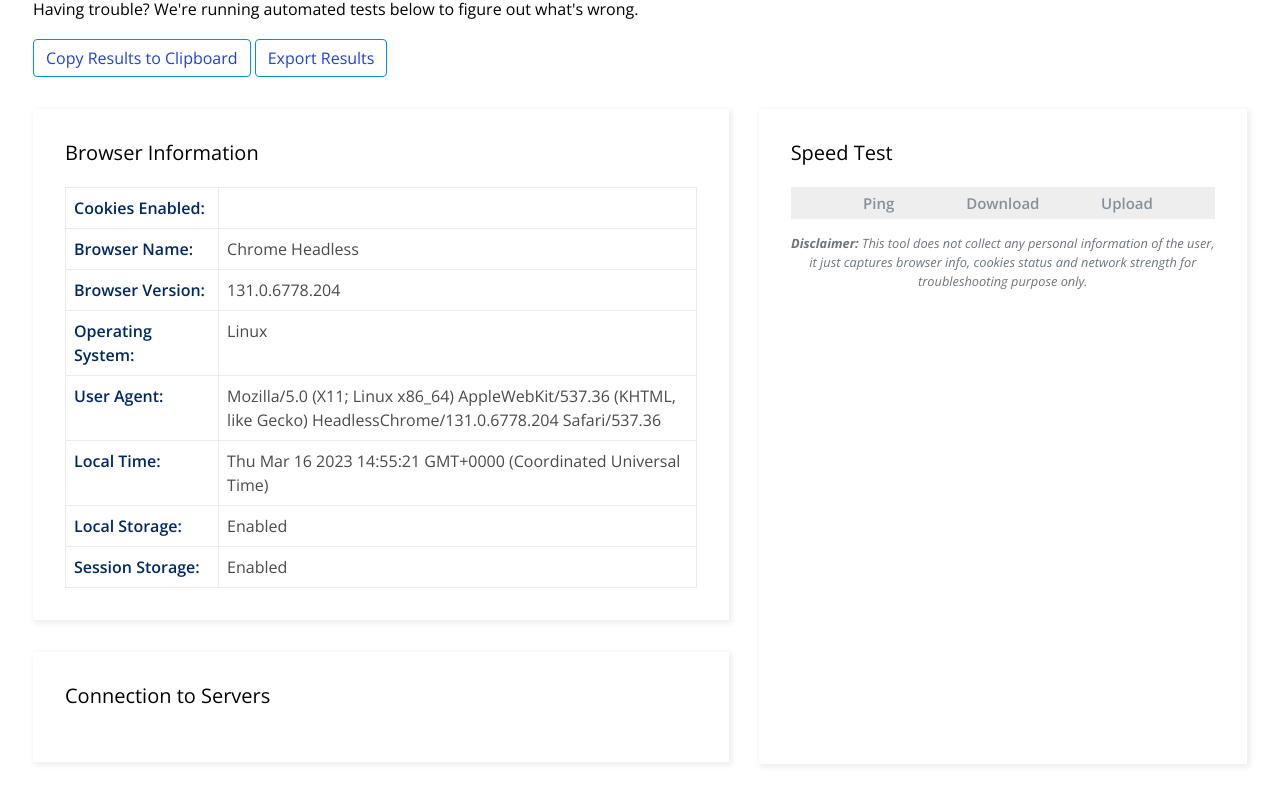
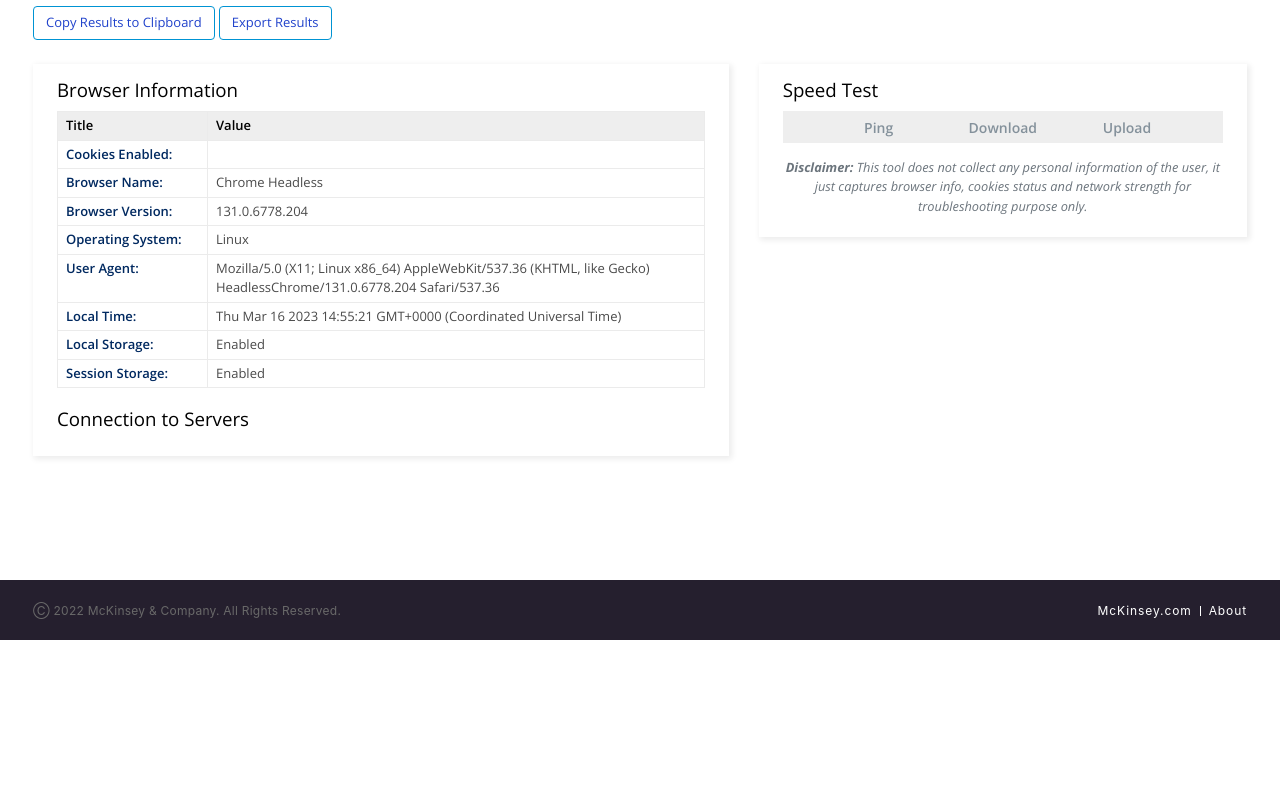
Before and after one commit to murad-hubib/testyourconnection, a plain HTML site: page index.html in a window 1280 px wide. Shown: the part 150-946 px from the top of the page. After the commit the page ends 800 px from the top, so only its background shows below. Drawn offline with nearby package versions, Linux system fonts and the light colour scheme; no server answers; a script that the page names is missing.

Commit message:
MEI-25997 & MEI-26002

```diff
--- a/index.html
+++ b/index.html
@@ -178,7 +178,7 @@
     <div class="container">
         <div class="row connectionWrap">
             <div class="col-lg-12 static-page">
-                <h1>Test Your Connection</h1>
+                <h2>Test Your Connection</h2>
                 <div id="mainCertificatesTemplateListContainer">
                     <div class="activation_link" id="certificatesTemplateListTitle">
                         <p>Having trouble? We're running automated tests below to figure out what's wrong.</p>
@@ -200,11 +200,12 @@
                     <div class="row" id="mainCertificatesTemplateListGridContainer">
                         <div class="col-lg-7">
                             <div class="wrapBox" id="mainBrowserInfoTemplateListGridWrapper">
-                                <h5>Browser Information</h5>
+                                <h3>Browser Information</h3>
 
                                 <div id="browserInfoListViewGridBlock">
                                     <table>
                                         <tbody id="browserInfo-tbody">
+                                        <tr><th>Title</th><th>Value</th></tr>
                                         <tr>
                                             <td>Cookies Enabled:</td>
                                             <td id="cookie-result"></td>
@@ -213,17 +214,19 @@
                                 </div>
                                 <iframe src="https://checkcookie-3rdparty.s3.amazonaws.com/start.html"
                                         style="display:none"></iframe>
-                            </div>
-                            <div class="wrapBox" id="mainServerAuthTemplateListGridWrapper">
-                                <h5>Connection to Servers</h5>
 
-                                <div id="ServerAuthTemplateListViewGridBlock">
+                                <div class="" id="mainServerAuthTemplateListGridWrapper">
+                                    <h3>Connection to Servers</h3>
+
+                                    <div id="ServerAuthTemplateListViewGridBlock">
+                                    </div>
                                 </div>
                             </div>
+
                         </div>
                         <div class="col-lg-5">
                             <div class="wrapBox" id="mainSpeedTestTemplateListGridWrapper">
-                                <h5>Speed Test</h5>
+                                <h3>Speed Test</h3>
 
                                 <div id="speedTestTemplateListViewGridBlock">
 
@@ -406,11 +409,12 @@
                         server_details = $.parseJSON(data['body']);
 
                         server_txt = "<table><tbody>";
+                        server_txt+= "<tr><th>Service name</th><th>Status</th><th>Response Time</th></tr>";
                         server_txt+= "<tr><td>LMS:</td><td>" + server_details.accelerate_response_status + "</td><td>"+ server_details.accelerate_response_time + " sec." + "</td>";
-                        server_txt+= "<tr><td>Video provider:</td><td>" + server_details.brightcove_response_status + "</td><td>"+ server_details.brightcove_response_time + " sec." + "</td>";
-                        server_txt+= "<tr><td>Content provider:</td><td>" + server_details.elucidat_app_health_response_status + "</td><td>"+ server_details.elucidat_app_health_response_time + " sec." + "</td>";
-                        server_txt+= "<tr><td>Content provider api:</td><td>" + server_details.elucidat_api_health_response_status + "</td><td>"+ server_details.elucidat_api_health_response_time + " sec." + "</td>";
-                        server_txt+= "<tr><td>Content provider gateway:</td><td>" + server_details.elucidat_api_gateway_health_response_status + "</td><td>"+ server_details.elucidat_api_gateway_health_response_time + " sec." + "</td>";
+                        server_txt+= "<tr><td>Video streaming platform:</td><td>" + server_details.brightcove_response_status + "</td><td>"+ server_details.brightcove_response_time + " sec." + "</td>";
+                        server_txt+= "<tr><td>Content streaming platform:</td><td>" + server_details.elucidat_app_health_response_status + "</td><td>"+ server_details.elucidat_app_health_response_time + " sec." + "</td>";
+                        server_txt+= "<tr><td>Content streaming platform api:</td><td>" + server_details.elucidat_api_health_response_status + "</td><td>"+ server_details.elucidat_api_health_response_time + " sec." + "</td>";
+                        server_txt+= "<tr><td>Content streaming platform gateway:</td><td>" + server_details.elucidat_api_gateway_health_response_status + "</td><td>"+ server_details.elucidat_api_gateway_health_response_time + " sec." + "</td>";
                         server_txt+= "<tr><td>US-EAST-1:</td><td>" + server_details.us_east_1_response_status + "</td><td>"+ server_details.us_east_1_response_time + " sec." + "</td>";
                         server_txt+= "<tr><td>EU-WEST-1:</td><td>" + server_details.eu_west_1_response_status + "</td><td>"+ server_details.eu_west_1_response_time + " sec." + "</td>";
                         document.getElementById("ServerAuthTemplateListViewGridBlock").innerHTML=server_txt;
--- a/static/css/connection.css
+++ b/static/css/connection.css
@@ -70,7 +70,7 @@ body{
 }
 main{
     min-height: calc(100vh - 262px);
-    margin-top: 30px;
+    margin-top: 20px;
     position: relative;
 }
 
@@ -144,11 +144,12 @@ main{
 }
 h1,h2,h3,h4,h5,h6{
     margin-top:0;
-    margin-bottom:.5rem
+    margin-bottom:0;
 }
 p{
     margin-top:0;
-    margin-bottom:1rem
+    margin-bottom:6px;
+    font-size: 13px;
 }
 b,strong{
     font-weight:bolder
@@ -214,7 +215,6 @@ button::-moz-focus-inner,[type="button"]::-moz-focus-inner,[type="reset"]::-moz-
     border-style:none
 }
 h1,h2,h3,h4,h5,h6,.h1,.h2,.h3,.h4,.h5,.h6{
-    margin-bottom:.5rem;
     font-family:inherit;
     font-weight:500;
     line-height:1.2;
@@ -233,7 +233,7 @@ h5,.h5{
     background-color:transparent;
     border:1px solid transparent;
     padding:.375rem .75rem;
-    font-size:1rem;
+    font-size:13px;
     line-height:1.5;
     border-radius:.25rem;
     transition:color .15s ease-in-out,background-color .15s ease-in-out,border-color .15s ease-in-out,box-shadow .15s ease-in-out
@@ -354,7 +354,7 @@ header {
         background-color: transparent !important;
         color: #000000; }
   header.appHeader {
-    margin: 0 0 30px;
+    margin: 0 0 20px;
     border-bottom-color: #cccccc; }
     header.appHeader .dropdown-menu {
       top: 35px !important; }
@@ -929,19 +929,27 @@ footer .footerLinks {
 
 
 .connectionWrap .wrapBox{
-    padding-top:32px;
-    margin-top:32px;
+    padding-top:24px;
+    margin-top:24px;
     background:#fff;
     -webkit-box-shadow:2px 2px 6px 1px rgba(0,0,0,0.08);
     box-shadow:2px 2px 6px 1px rgba(0,0,0,0.08);
-    padding:32px
+    padding: 15px 24px;
 }
-.connectionWrap .wrapBox h5{
-    margin-bottom:22px
+.connectionWrap .wrapBox h3{
+    margin-bottom:10px
+}
+.connectionWrap table{
+  font-size: 13px;
+}
+.connectionWrap .wrapBox table tbody th{
+  padding: 4px 8px;
+  border:1px solid #EBEBEB;
+  background-color: #eee;
 }
 .connectionWrap .wrapBox table tbody td{
     vertical-align:top;
-    padding:8px;
+    padding:4px 8px;
     color:#4a4a4a;
     border:1px solid #EBEBEB
 }
@@ -1100,7 +1108,7 @@ footer .footerLinks {
     font-family:"Open Sans",sans-serif !important;
 }
 .static-page #mainCertificatesTemplateListContainer #certificateTemplateCreateButton{
-    margin-top:18px
+    margin-top:12px
 }
 .static-page #mainCertificatesTemplateListContainer #certificateTemplateCreateButton>button{
     background:transparent
@@ -1121,6 +1129,10 @@ footer .footerLinks {
     background:#333;
     opacity:1!important
 }
+
+.static-page #mainServerAuthTemplateListGridWrapper {
+  margin-top: 20px;
+}
 @media only screen and (min-width:34.286em){
     .static-page #mainCertificatesTemplateListContainer #certificateTemplateCreateButton .tooltip>.nub{
         border-color:transparent transparent #333 transparent;
@@ -1135,7 +1147,7 @@ footer .footerLinks {
     height:0
 }
 .static-page #mainSpeedTestTemplateListGridWrapper{
-    min-height:calc(100% - 30px)
+/*    min-height:calc(100% - 30px);*/
 }
 .static-page #mainCertificatesTemplateListGridContainer{
     display:flex
@@ -1194,7 +1206,7 @@ footer .footerLinks {
     display: inline-block;
 }
 .static-page #speedTestTemplateListViewGridBlock .sc-title>.sc-value{
-    font-size:15px;
+    font-size:14px;
     font-weight:bold;
     color:#84919b!important;
 }
@@ -1239,6 +1251,9 @@ footer .footerLinks {
 /*}*/
 #ServerAuthTemplateListViewGridBlock table tr td:nth-child(3) {
     word-break: break-all;
+}
+#ServerAuthTemplateListViewGridBlock table tr td:first-child {
+    max-width: 55%;
 }
 @media(max-width:767.98px){
     .static-page #browserInfoListViewGridBlock table tr td,.static-page #speedTestTemplateListViewGridBlock table tr td,.static-page #ServerAuthTemplateListViewGridBlock table tr td{
```
